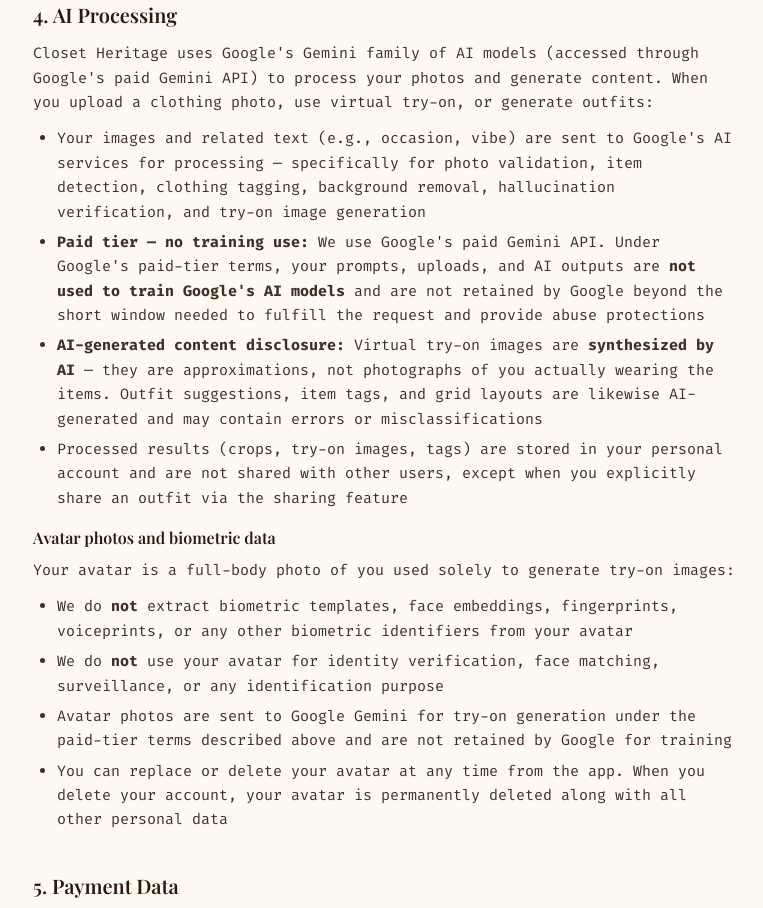
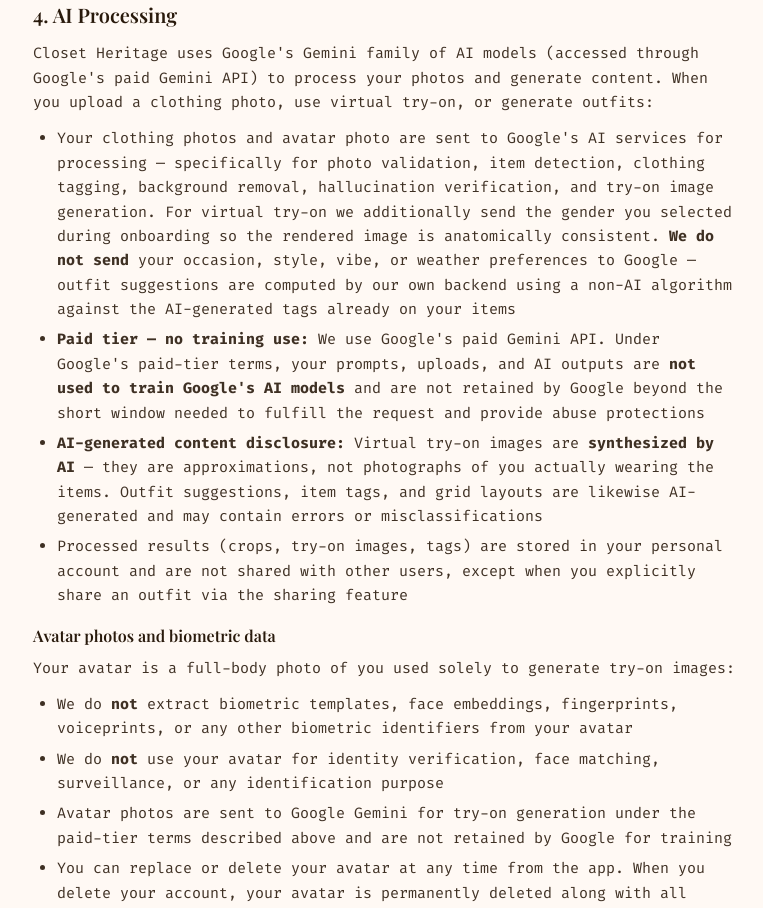
Before and after one commit to Closet-Heritage/closet-heritage-landing, a Next.js app: page /privacy in a window 1280 px wide. Shown: the part 2040-2948 px from the top of the page, without its empty margins (255-1018 px from the left). Built offline with nearby package versions, Linux system fonts and the light colour scheme; no server answers; a web font is replaced by a local one.

Commit message:
update AI processing information; clarify data usage and emphasize privacy regarding user preferences

```diff
--- a/app/privacy/page.tsx
+++ b/app/privacy/page.tsx
@@ -177,11 +177,16 @@
             </p>
             <ul className="list-disc pl-6 mt-3 space-y-1.5">
               <li>
-                Your images and related text (e.g., occasion, vibe) are sent to
-                Google&apos;s AI services for processing — specifically for
-                photo validation, item detection, clothing tagging, background
-                removal, hallucination verification, and try-on image
-                generation
+                Your clothing photos and avatar photo are sent to Google&apos;s
+                AI services for processing — specifically for photo validation,
+                item detection, clothing tagging, background removal,
+                hallucination verification, and try-on image generation. For
+                virtual try-on we additionally send the gender you selected
+                during onboarding so the rendered image is anatomically
+                consistent. <strong>We do not send</strong> your occasion,
+                style, vibe, or weather preferences to Google — outfit
+                suggestions are computed by our own backend using a non-AI
+                algorithm against the AI-generated tags already on your items
               </li>
               <li>
                 <strong>Paid tier — no training use:</strong> We use
```
